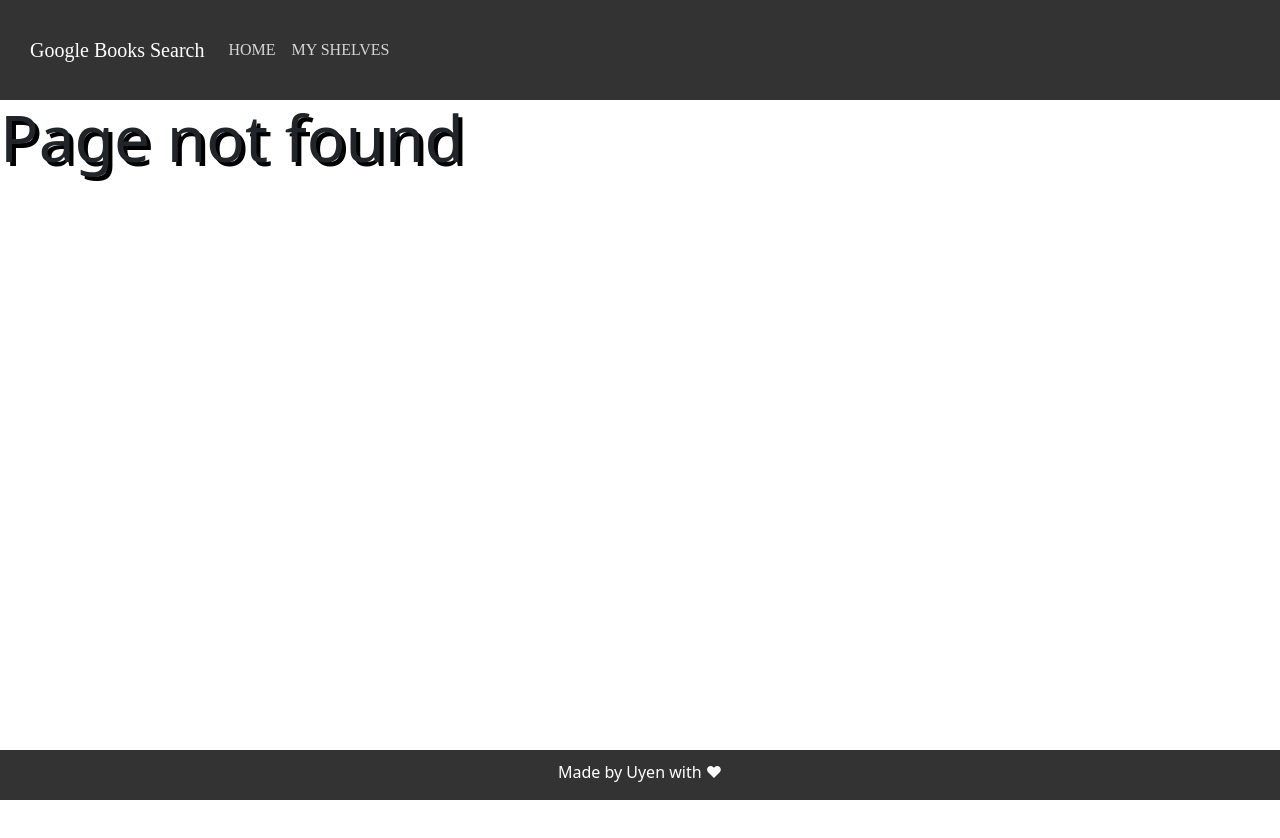
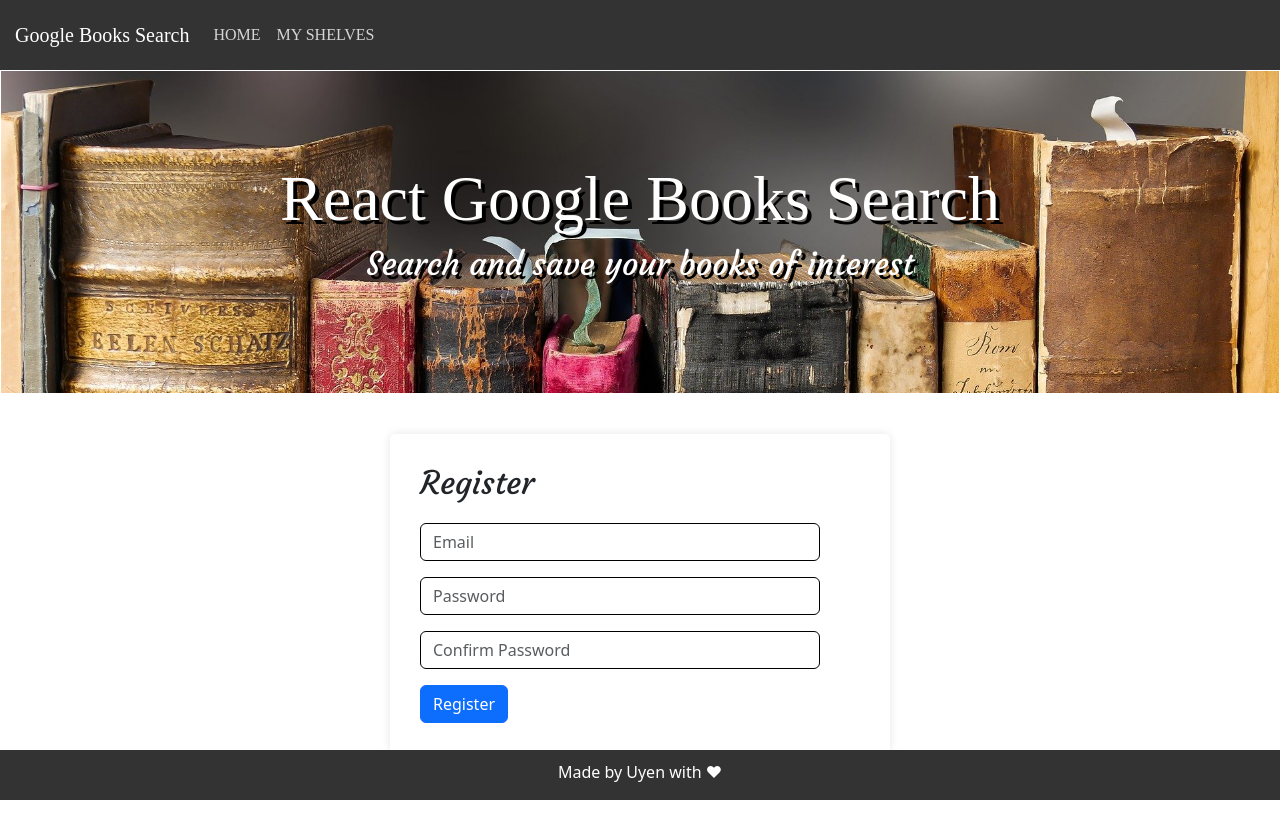
Before and after one commit to uyennguyen30696/react_google_book_new, a React (Vite) app: page /register in a window 1280 px wide. Before the commit this address had no page. Shown: the top 838 px of the page. Before the commit the page ends 800 px from the top, so only its background shows below. Built offline with nearby package versions, Linux system fonts and the light colour scheme; a web font is replaced by a local one.

Commit message:
Front end for login and register pages

```diff
--- a/src/App.jsx
+++ b/src/App.jsx
@@ -7,6 +7,8 @@ import {
 import NavBar from './components/NavBar/NavBar'
 import Footer from './components/Footer/Footer'
 
+import Login from './pages/Login'
+import Register from './pages/Register'
 import Home from './pages/Home'
 import MyShelves from './pages/MyShelves'
 import NotFound from './pages/NotFound'
@@ -20,9 +22,13 @@ function App() {
         <NavBar />
 
         <Routes>
-          <Route exact path='/' element={<Home />} />
+          <Route path='/' element={<Home />} />
           <Route path='/my-shelves' element={<MyShelves />} />
           <Route path='*' element={<NotFound />} />
+
+          {/* Testing */}
+          <Route exact path='/login' element={<Login />} />
+          <Route exact path='/register' element={<Register />} />
         </Routes>
 
         <Footer />
--- a/src/components/Jumbotron/style.css
+++ b/src/components/Jumbotron/style.css
@@ -3,7 +3,7 @@
 .jumbotron {
     border: 1px solid;
     text-align: center;
-    padding: 10%;
+    padding: 7%;
     background-image: url('../../assets/images/books-GerhardG-Pixabay.jpg');
     background-repeat: no-repeat;
     background-size: cover;
--- a/src/components/NavBar/style.css
+++ b/src/components/NavBar/style.css
@@ -1,7 +1,7 @@
 @import url('https://fonts.googleapis.com/css2?family=Rye&display=swap');
 
 .navbar {
-    padding: 30px;
+    padding: 15px;
     background-color: #333333 !important;
     color: white !important;
     font-family: 'Rye', 'cursive';
--- /dev/null
+++ b/src/pages/Login.jsx
@@ -0,0 +1,56 @@
+import { useState } from 'react';
+import { InputGroup, FormControl, Button } from 'react-bootstrap';
+import Jumbotron from '../components/Jumbotron/Jumbotron';
+
+import './styling/login.css';
+
+const Login = () => {
+    const [email, setEmail] = useState('');
+    const [password, setPassword] = useState('');
+
+    const handleEmailChange = (e) => {
+        setEmail(e.target.value);
+    };
+
+    const handlePasswordChange = (e) => {
+        setPassword(e.target.value);
+    };
+
+    const handleFormSubmit = (e) => {
+        e.preventDefault();
+        console.log("Email:", email, "Password:", password);
+        // Simulate login
+    };
+
+    return (
+        <div className='login'>
+            <Jumbotron />
+            <div className='form-container'>
+                <h2>Login</h2>
+                <form onSubmit={handleFormSubmit}>
+                    <InputGroup className='mb-3'>
+                        <FormControl
+                            type='email'
+                            placeholder='Email'
+                            aria-label='Email'
+                            value={email}
+                            onChange={handleEmailChange}
+                        />
+                    </InputGroup>
+                    <InputGroup className='mb-3'>
+                        <FormControl
+                            type='password'
+                            placeholder='Password'
+                            aria-label='Password'
+                            value={password}
+                            onChange={handlePasswordChange}
+                        />
+                    </InputGroup>
+                    <Button variant='primary' type='submit'>Login</Button>
+                </form>
+            </div>
+        </div>
+    );
+};
+
+export default Login;
--- /dev/null
+++ b/src/pages/Register.jsx
@@ -0,0 +1,74 @@
+import { useState } from 'react';
+import { InputGroup, FormControl, Button } from 'react-bootstrap';
+import Jumbotron from '../components/Jumbotron/Jumbotron';
+
+import './styling/register.css';
+
+const Register = () => {
+    const [email, setEmail] = useState('');
+    const [password, setPassword] = useState('');
+    const [confirmPassword, setConfirmPassword] = useState('');
+
+    const handleEmailChange = (e) => {
+        setEmail(e.target.value);
+    };
+
+    const handlePasswordChange = (e) => {
+        setPassword(e.target.value);
+    };
+
+    const handleConfirmPasswordChange = (e) => {
+        setConfirmPassword(e.target.value);
+    };
+
+    const handleFormSubmit = (e) => {
+        e.preventDefault();
+        if (password !== confirmPassword) {
+            console.log("Passwords do not match");
+        } else {
+            console.log("Email:", email, "Password:", password);
+            // Simulate registration
+        }
+    };
+
+    return (
+        <div className='register'>
+            <Jumbotron />
+            <div className='form-container'>
+                <h2>Register</h2>
+                <form onSubmit={handleFormSubmit}>
+                    <InputGroup className='mb-3'>
+                        <FormControl
+                            type='email'
+                            placeholder='Email'
+                            aria-label='Email'
+                            value={email}
+                            onChange={handleEmailChange}
+                        />
+                    </InputGroup>
+                    <InputGroup className='mb-3'>
+                        <FormControl
+                            type='password'
+                            placeholder='Password'
+                            aria-label='Password'
+                            value={password}
+                            onChange={handlePasswordChange}
+                        />
+                    </InputGroup>
+                    <InputGroup className='mb-3'>
+                        <FormControl
+                            type='password'
+                            placeholder='Confirm Password'
+                            aria-label='Confirm Password'
+                            value={confirmPassword}
+                            onChange={handleConfirmPasswordChange}
+                        />
+                    </InputGroup>
+                    <Button variant='primary' type='submit'>Register</Button>
+                </form>
+            </div>
+        </div>
+    );
+};
+
+export default Register;
--- /dev/null
+++ b/src/pages/styling/login.css
@@ -0,0 +1,26 @@
+@import url('https://fonts.googleapis.com/css2?family=Courgette&display=swap');
+
+.login .form-container {
+    margin: 40px auto;
+    margin-bottom: 100px;
+    width: 100%;
+    max-width: 500px;
+    padding: 30px;
+    background-color: #fff;
+    border-radius: 5px;
+    box-shadow: 0 0 10px rgba(0, 0, 0, 0.1);
+}
+
+.jumbotron {
+    margin-bottom: 0;
+}
+
+.login h2 {
+    margin-bottom: 20px;
+    font-family: 'Courgette', 'cursive';
+}
+
+.login form {
+    width: 100%;
+    max-width: 400px;
+}
--- /dev/null
+++ b/src/pages/styling/register.css
@@ -0,0 +1,26 @@
+@import url('https://fonts.googleapis.com/css2?family=Courgette&display=swap');
+
+.register .form-container {
+    margin: 40px auto;
+    margin-bottom: 100px;
+    width: 100%;
+    max-width: 500px;
+    padding: 30px;
+    background-color: #fff;
+    border-radius: 5px;
+    box-shadow: 0 0 10px rgba(0, 0, 0, 0.1);
+}
+
+.jumbotron {
+    margin-bottom: 0;
+}
+
+.register h2 {
+    margin-bottom: 20px;
+    font-family: 'Courgette', 'cursive';
+}
+
+.register form {
+    width: 100%;
+    max-width: 400px;
+}
```
